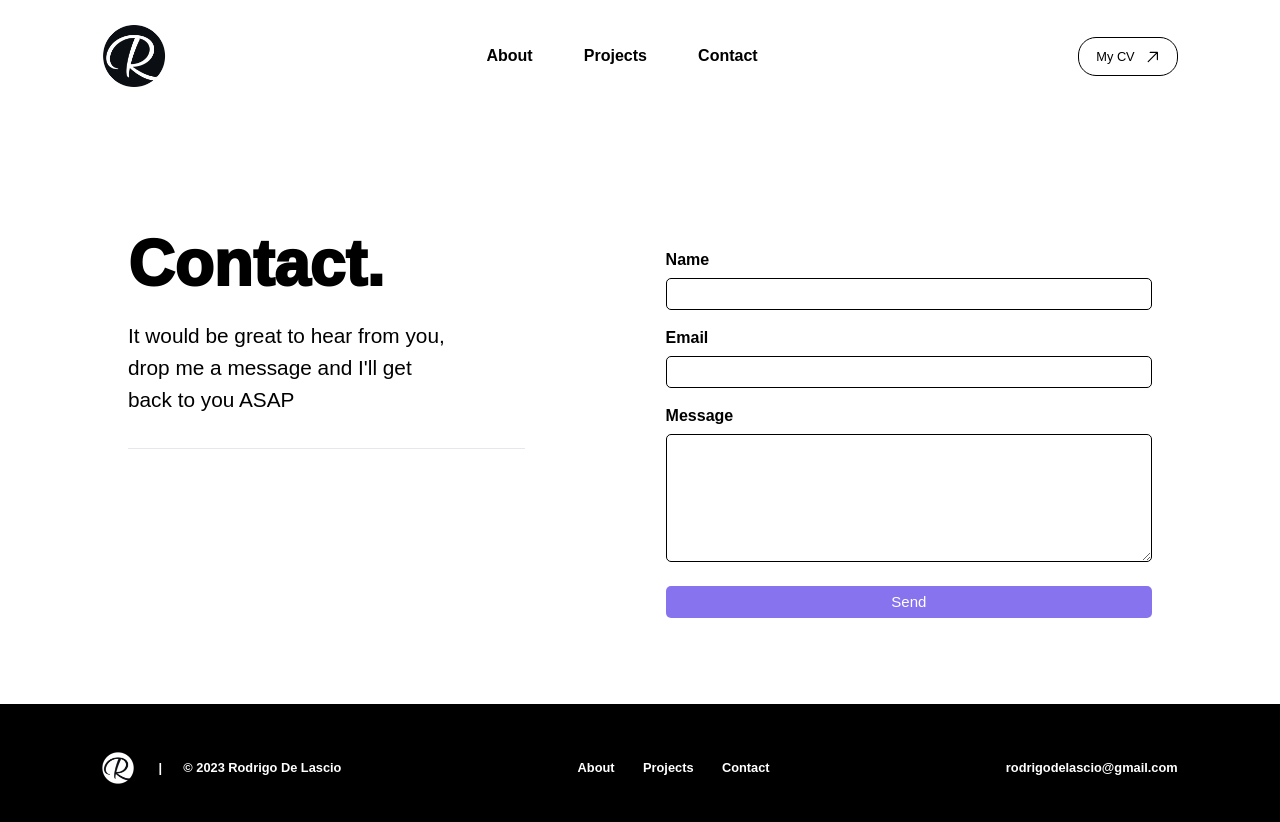
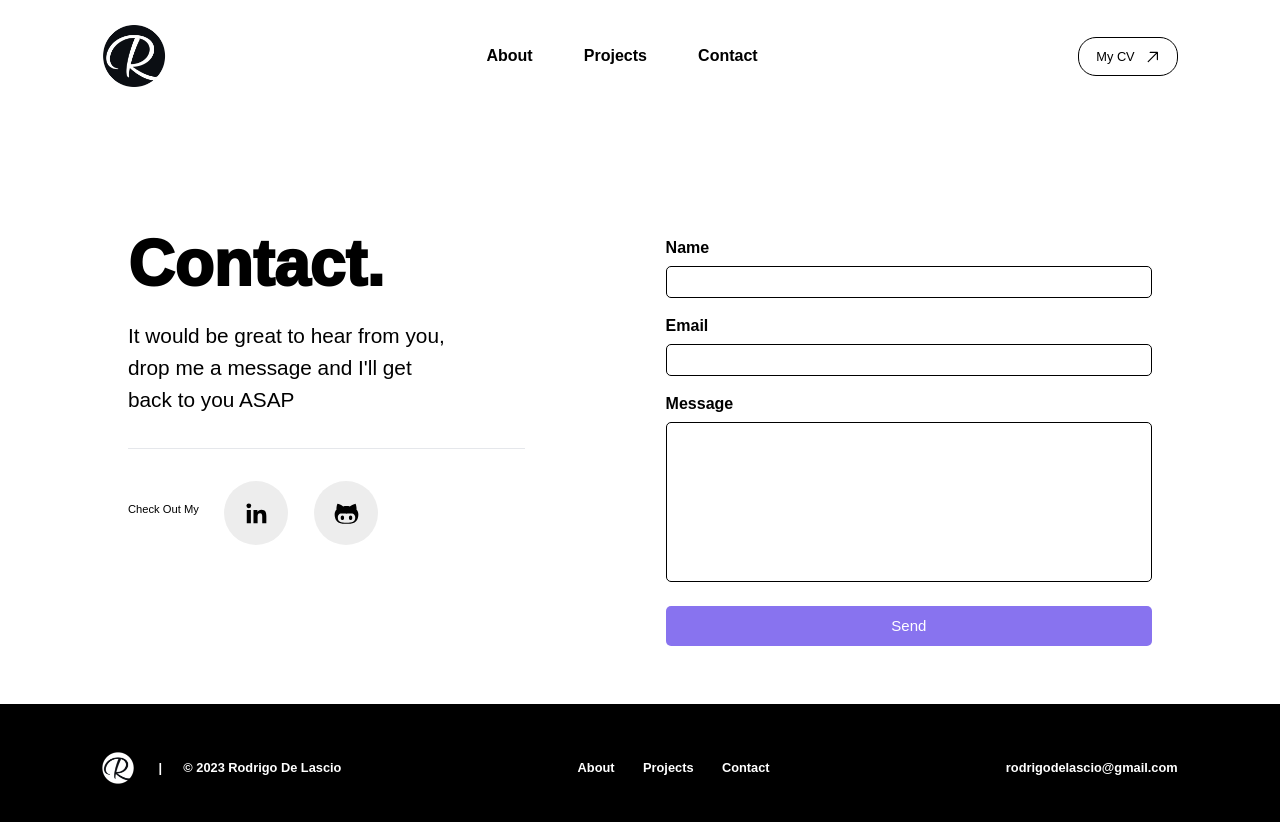
Before and after one commit to rodrigodelascio/rod-current-folio, a React (Create React App) app: page /contact in a window 1280 px wide. Shown: the top 822 px of the page. Built offline with nearby package versions, Linux system fonts and the light colour scheme.

Commit message:
contact form updated

```diff
--- a/src/components/contactpage/ContactHero.js
+++ b/src/components/contactpage/ContactHero.js
@@ -1,5 +1,7 @@
 import React, { useRef } from "react";
 import emailjs from "@emailjs/browser";
+import { DiGithubAlt } from "react-icons/di";
+import { BiLogoLinkedin } from "react-icons/bi";
 import styles from "./ContactHero.module.css";
 
 const ContactHero = () => {
@@ -10,10 +12,10 @@ const ContactHero = () => {
 
     emailjs
       .sendForm(
-        "YOUR_SERVICE_ID",
-        "YOUR_TEMPLATE_ID",
+        `${process.env.REACT_APP_SERVICE_ID}`,
+        `${process.env.REACT_APP_TEMPLATE_ID}`,
         form.current,
-        "YOUR_PUBLIC_KEY"
+        `${process.env.REACT_APP_PUBLIC_KEY}`
       )
       .then(
         (result) => {
@@ -23,6 +25,8 @@ const ContactHero = () => {
           console.log(error.text);
         }
       );
+
+    e.target.reset();
   };
 
   return (
@@ -34,15 +38,32 @@ const ContactHero = () => {
           back to you ASAP
         </h2>
         <hr />
+        <div className={styles["landing-socials-container"]}>
+          <p>Check Out My</p>
+          <a
+            className={styles["socials-logo-wrapper"]}
+            href="https://www.linkedin.com/in/rodrigo-de-lascio/"
+            target="__blank"
+          >
+            <BiLogoLinkedin className={styles.linkedIn} />
+          </a>
+          <a
+            className={styles["socials-logo-wrapper"]}
+            href="https://github.com/rodrigodelascio"
+            target="__blank"
+          >
+            <DiGithubAlt className={styles.gitHub} />
+          </a>
+        </div>
       </div>
       <div className={styles["form-wrapper"]}>
         <form ref={form} onSubmit={sendEmail}>
           <label>Name</label>
-          <input type="text" name="user_name" />
+          <input type="text" name="user_name" required />
           <label>Email</label>
-          <input type="email" name="user_email" />
+          <input type="email" name="user_email" required />
           <label>Message</label>
-          <textarea name="message" />
+          <textarea name="message" required />
           <input
             type="submit"
             value="Send"
--- a/src/components/contactpage/ContactHero.module.css
+++ b/src/components/contactpage/ContactHero.module.css
@@ -39,9 +39,52 @@
   padding-top: 2vh;
 }
 
+.landing-socials-container {
+  display: flex;
+  margin-top: 2vh;
+}
+
+.landing-socials-container p {
+  font-size: 0.7rem;
+  color: #000;
+  width: auto;
+}
+
+.socials-logo-wrapper {
+  width: 4rem;
+  height: 4rem;
+  background: #ededed;
+  border-radius: 50%;
+  margin-left: 2vw;
+  display: flex;
+  justify-content: center;
+  align-items: center;
+  cursor: pointer;
+}
+
+.linkedIn {
+  scale: 175%;
+  color: #000;
+}
+
+.gitHub {
+  scale: 225%;
+  color: #000;
+}
+
+.socials-logo-wrapper:hover {
+  background: #8873ef;
+  transition: 0.5s;
+}
+
+.socials-logo-wrapper:hover .linkedIn,
+.socials-logo-wrapper:hover .gitHub {
+  color: #fff;
+}
+
 .form-wrapper {
   width: 40vw;
-  padding-top: 4vh;
+  padding-top: 2.5vh;
   padding-right: 2vw;
 }
 
@@ -62,6 +105,7 @@ textarea {
   border: solid #000 0.1rem;
   border-radius: 5px;
   margin-bottom: 2vh;
+  padding: 0.5rem;
 }
 
 input {
@@ -69,7 +113,8 @@ input {
 }
 
 textarea {
-  height: 8rem;
+  height: 10rem;
+  resize: none;
 }
 
 input:focus,
@@ -83,6 +128,7 @@ textarea:focus {
   border: none;
   cursor: pointer;
   margin-top: 1vh;
+  height: 2.5rem;
 }
 
 .form-submit-button:hover {
```
Also changed, not shown: 1 other file (tests, documents, lock files or other folders).
